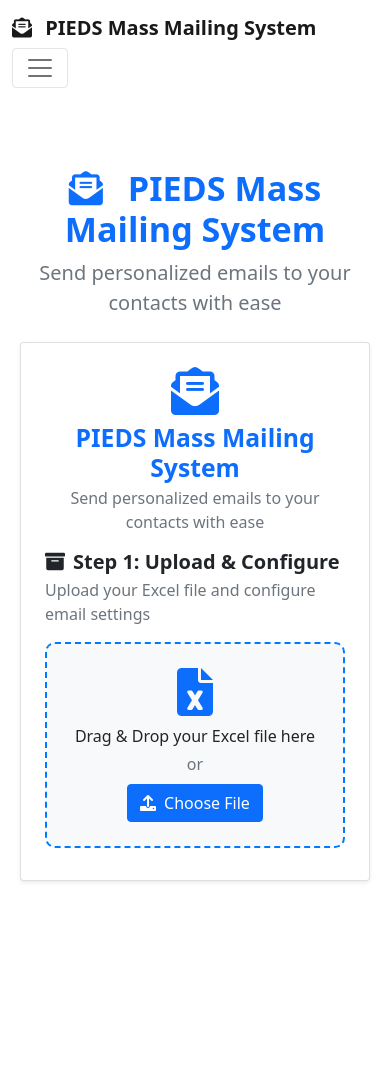
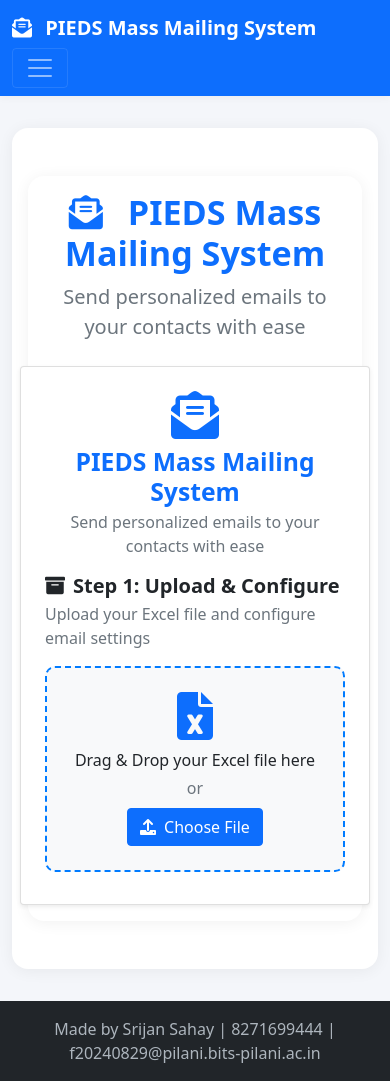
Before and after one commit to SrijanSahay05/MassMailing-PIEDS, a Flask app: page / in a window 390 px wide. Before the commit the page ends 882 px from the top, so only its background shows below. Run offline with Flask 3, Linux system fonts and the light colour scheme.

Commit message:
Enhanced email sending functionality with improved error handling for CRM connectivity issues. Added progress tracking and debug information for each email sent. Updated dashboard and templates for better user experience, including a footer and responsive design adjustments. Refactored code for clarity and maintainability.

```diff
--- a/client-side/app.py
+++ b/client-side/app.py
@@ -7,6 +7,7 @@
 from email_sender import send_email
 from google_authentication import get_gmail_service
 import requests
+from requests.exceptions import ConnectionError, Timeout
 
 app = Flask(__name__)
 app.secret_key = "your-secret-key-here"  # Change this in production
@@ -303,22 +304,32 @@
                     email=recipient_email,
                 )
 
+                # Ensure row_number is a native int
+                row_number = int(idx + 1)
+
+                # Convert all values to native Python types for JSON serialization
+                def to_native(val):
+                    import numpy as np
+                    if isinstance(val, (np.generic,)):
+                        return val.item()
+                    return val
+
                 preview_emails.append(
                     {
-                        "to": recipient_email,
-                        "poc_name": poc_name,
-                        "designation": designation,
-                        "company": company,
-                        "subject": subject,
-                        "body": body,  # Full HTML body for proper rendering
-                        "row_number": idx + 1,
+                        "to": str(recipient_email),
+                        "poc_name": str(poc_name),
+                        "designation": str(designation),
+                        "company": str(company),
+                        "subject": str(subject),
+                        "body": str(body),  # Full HTML body for proper rendering
+                        "row_number": row_number,
                     }
                 )
             except Exception as e:
                 return jsonify(
                     {
                         "success": False,
-                        "error": f"Error processing row {idx + 1}: {str(e)}",
+                        "error": f"Error processing row {int(idx + 1)}: {str(e)}",
                     }
                 )
 
@@ -413,6 +424,7 @@
 
         # Send emails
         results = []
+        total_to_send = len(df)
         for idx, row in df.iterrows():
             try:
                 recipient_email = row[email_col] or ""
@@ -427,6 +439,8 @@
                             "email": "N/A",
                             "status": "skipped",
                             "message": "No email address provided",
+                            "progress": f"{idx+1}/{total_to_send}",
+                            "debug": f"Row {idx+1}: Skipped (no email)"
                         }
                     )
                     continue
@@ -441,6 +455,7 @@
                     email=recipient_email,
                 )
 
+                # Send the email first
                 sent_message_object = send_email(
                     gmail_service,
                     recipient_email,
@@ -448,8 +463,9 @@
                     subject,
                     body,
                     is_html=True,
+                    index=idx+1,
+                    total=total_to_send
                 )
-
                 thread_id = sent_message_object.get('threadId') if sent_message_object else None
 
                 crm_data = {
@@ -463,11 +479,21 @@
                 }
                 try:
                     resp = requests.post("https://crm.srijansahay05.in/api/crm/contacts/", json=crm_data, timeout=5)
+                except (ConnectionError, Timeout) as api_err:
+                    return jsonify({
+                        "success": False,
+                        "error": "CRM server is unreachable or timed out. Please check the backend server.",
+                        "details": str(api_err),
+                        "progress": f"{idx+1}/{total_to_send}",
+                        "debug": f"Row {idx+1}: CRM connection error for {recipient_email}"
+                    }), 503
                 except Exception as api_err:
                     results.append({
                         "email": recipient_email,
                         "status": "error",
                         "message": f"Failed to create contact in CRM: {api_err}",
+                        "progress": f"{idx+1}/{total_to_send}",
+                        "debug": f"Row {idx+1}: CRM error for {recipient_email}: {api_err}"
                     })
                     continue
 
@@ -477,6 +503,8 @@
                             "email": recipient_email,
                             "status": "success",
                             "message": "Email sent successfully",
+                            "progress": f"{idx+1}/{total_to_send}",
+                            "debug": f"Row {idx+1}: Email sent to {recipient_email}, thread_id={thread_id}"
                         }
                     )
                 else:
@@ -484,6 +512,8 @@
                         "email": recipient_email,
                         "status": "error",
                         "message": f"Failed to create contact in CRM: {resp.text}",
+                        "progress": f"{idx+1}/{total_to_send}",
+                        "debug": f"Row {idx+1}: CRM error for {recipient_email}: {resp.text}"
                     })
                     continue
 
@@ -493,6 +523,8 @@
                         "email": recipient_email or "N/A",
                         "status": "error",
                         "message": str(e),
+                        "progress": f"{idx+1}/{total_to_send}",
+                        "debug": f"Row {idx+1}: Exception for {recipient_email}: {e}"
                     }
                 )
 
@@ -513,6 +545,8 @@
             }
         )
 
+    except (ConnectionError, Timeout) as e:
+        return jsonify({"success": False, "error": "CRM server is unreachable or timed out. Please check the backend server.", "details": str(e)}), 503
     except Exception as e:
         return jsonify({"success": False, "error": f"Send error: {str(e)}"})
 
@@ -548,12 +582,18 @@
     # Pagination
     page = int(request.args.get('page', 1))
     page_size = 10
+    crm_error = None
     try:
-        resp = requests.get('https://crm.srijansahay05.in/api/crm/contacts/list/', params={'user_email': user_email, 'page': page, 'page_size': page_size}, timeout=6000)
+        resp = requests.get('https://crm.srijansahay05.in/api/crm/contacts/list/', params={'user_email': user_email, 'page': page, 'page_size': page_size}, timeout=6)
         data = resp.json() if resp.status_code == 200 else {}
         contacts = data.get('results', [])
         total = data.get('total', 0)
         total_pages = data.get('total_pages', 1)
+    except (ConnectionError, Timeout) as e:
+        contacts = []
+        total = 0
+        total_pages = 1
+        crm_error = 'CRM server is unreachable or timed out. Please check the backend server.'
     except Exception as e:
         contacts = []
         total = 0
@@ -571,7 +611,16 @@
             return str(val)
     for c in contacts:
         c['sent_at_formatted'] = format_sent_at(c.get('sent_at'))
-    return render_template('dashboard.html', contacts=contacts, user_email=user_email, page=page, total_pages=total_pages)
+    return render_template('dashboard.html', contacts=contacts, user_email=user_email, page=page, total_pages=total_pages, crm_error=crm_error)
+
+
+@app.errorhandler(ConnectionError)
+def handle_connection_error(e):
+    return jsonify({"success": False, "error": "CRM server is unreachable. Please check the backend server."}), 503
+
+@app.errorhandler(Timeout)
+def handle_timeout_error(e):
+    return jsonify({"success": False, "error": "CRM server timed out. Please check the backend server."}), 504
 
 
 if __name__ == "__main__":
--- a/client-side/templates/base.html
+++ b/client-side/templates/base.html
@@ -6,10 +6,55 @@
     <link href="https://cdn.jsdelivr.net/npm/bootstrap@5.1.3/dist/css/bootstrap.min.css" rel="stylesheet">
     <link href="https://cdnjs.cloudflare.com/ajax/libs/font-awesome/6.0.0/css/all.min.css" rel="stylesheet">
     {% block head %}{% endblock %}
+    <style>
+  html, body {
+    height: 100%;
+  }
+  body {
+    display: flex;
+    flex-direction: column;
+    min-height: 100vh;
+    background: #f4f6fa;
+  }
+  .footer {
+    margin-top: auto;
+    width: 100%;
+    background: #212529;
+    color: #fff;
+    border-top: none;
+  }
+  .footer .text-muted {
+    color: #adb5bd !important;
+  }
+  .navbar {
+    background: #0d6efd !important;
+    color: #fff !important;
+    box-shadow: 0 2px 8px rgba(0,0,0,0.04);
+  }
+  .navbar .navbar-brand, .navbar .nav-link, .navbar .navbar-toggler-icon {
+    color: #fff !important;
+  }
+  .navbar .nav-link.active, .navbar .nav-link:focus, .navbar .nav-link:hover {
+    color: #ffc107 !important;
+  }
+  .main-card {
+    background: #fff;
+    border-radius: 16px;
+    box-shadow: 0 2px 16px rgba(0,0,0,0.06);
+    padding: 2rem 2rem 1.5rem 2rem;
+    margin-top: 2rem;
+    margin-bottom: 2rem;
+  }
+  @media (max-width: 768px) {
+    .main-card {
+      padding: 1rem;
+    }
+  }
+</style>
 </head>
 <body>
     <!-- Navigation Bar -->
-    <nav class="navbar navbar-expand-lg navbar-light">
+    <nav class="navbar navbar-expand-lg navbar-dark">
         <div class="container-fluid">
             <a class="navbar-brand fw-bold" href="/">
                 <i class="fas fa-envelope-open-text me-2"></i>
@@ -44,7 +89,19 @@
             </div>
         </div>
     </nav>
-    {% block content %}{% endblock %}
+    <div class="container">
+      <div class="main-card">
+        {% block content %}{% endblock %}
+      </div>
+    </div>
+
+<footer class="footer mt-auto py-3">
+  <div class="container text-center">
+    <span class="text-muted">
+      Made by Srijan Sahay | 8271699444 | f20240829@pilani.bits-pilani.ac.in
+    </span>
+  </div>
+</footer>
     <script src="https://cdn.jsdelivr.net/npm/bootstrap@5.1.3/dist/js/bootstrap.bundle.min.js"></script>
     {% block scripts %}{% endblock %}
 </body>
--- a/client-side/templates/index.html
+++ b/client-side/templates/index.html
@@ -1,8 +1,7 @@
 {% extends "base.html" %}
 {% block title %}Home - PIEDS Mass Mailing System{% endblock %}
 {% block content %}
-<div class="container-fluid py-5">
-    <div class="main-container p-4">
+<div class="main-card">
     <div class="text-center mb-4">
         <h1 class="display-4 fw-bold text-primary">
             <i class="fas fa-envelope-open-text me-3"></i>
@@ -129,7 +128,6 @@
                     <button type="button" class="btn-close" data-bs-dismiss="modal"></button>
                 </div>
                 <div class="modal-body" id="resultsContent"></div>
-                </div>
             </div>
         </div>
     </div>
```
Also changed, not shown: client-side/email_sender.py (+9 -4 lines), client-side/templates/dashboard.html (+7 -36 lines), 2 other files. Lines whose indentation alone changed are shown as unchanged.
